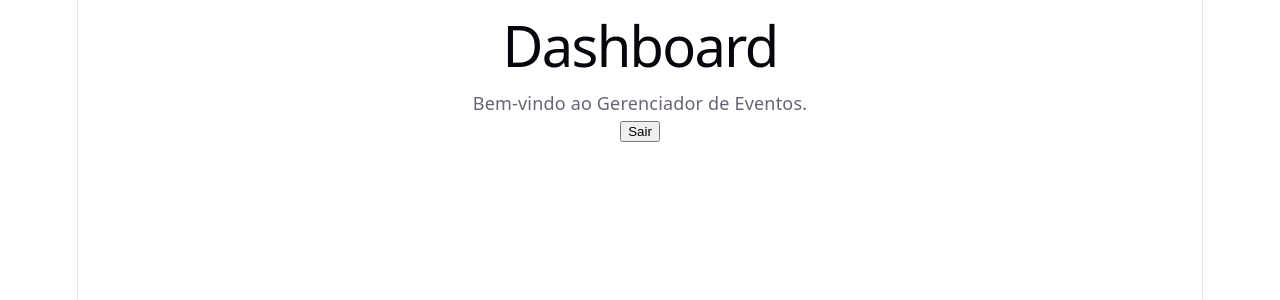
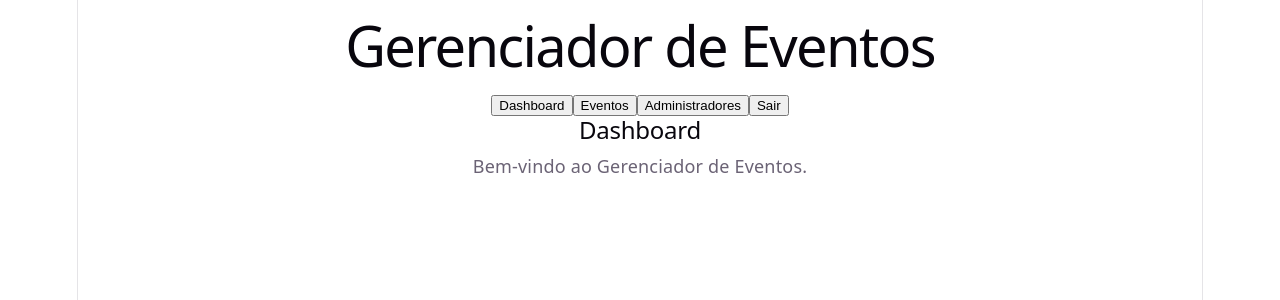
Before and after one commit to LeonamNgr/gerenciador_eventos_FrontEnd, a React (Vite) app: page / in a window 1280 px wide. Shown: the top 300 px of the page. Built offline with nearby package versions, Linux system fonts and the light colour scheme; no server answers; sample sign-in values are in the browser's storage.

Commit message:
feat: implementa layout e navegacao do frontend

```diff
--- a/src/App.jsx
+++ b/src/App.jsx
@@ -1,5 +1,8 @@
-import { Navigate, Route, Routes, useNavigate } from "react-router-dom";
+import { Navigate, Route, Routes } from "react-router-dom";
+import Layout from "./components/Layout";
 import { useAuth } from "./context/AuthContext";
+import Administradores from "./pages/Administradores";
+import Eventos from "./pages/Eventos";
 import Login from "./pages/Login";
 
 function RotaProtegida({ children }) {
@@ -15,31 +18,14 @@ function RotaProtegida({ children }) {
 
 function Dashboard() {
 
-  const { logout } = useAuth();
-  const navigate = useNavigate();
-
-  function handleLogout() {
-
-    logout();
-
-    navigate("/login", { replace: true });
-  }
-
   return (
-    <main>
-      <h1>Dashboard</h1>
+    <section>
+      <h2>Dashboard</h2>
 
       <p>
         Bem-vindo ao Gerenciador de Eventos.
       </p>
-
-      <button
-        type="button"
-        onClick={handleLogout}
-      >
-        Sair
-      </button>
-    </main>
+    </section>
   );
 }
 
@@ -54,13 +40,27 @@ function App() {
       />
 
       <Route
-        path="/"
         element={
           <RotaProtegida>
-            <Dashboard />
+            <Layout />
           </RotaProtegida>
         }
-      />
+      >
+        <Route
+          path="/"
+          element={<Dashboard />}
+        />
+
+        <Route
+          path="/eventos"
+          element={<Eventos />}
+        />
+
+        <Route
+          path="/administradores"
+          element={<Administradores />}
+        />
+      </Route>
 
     </Routes>
   );
--- /dev/null
+++ b/src/components/Layout.jsx
@@ -0,0 +1,57 @@
+import { Outlet, useNavigate } from "react-router-dom";
+import { useAuth } from "../context/AuthContext";
+
+function Layout() {
+
+    const { logout } = useAuth();
+    const navigate = useNavigate();
+
+    function handleLogout() {
+        logout();
+        navigate("/login", { replace: true });
+    }
+
+    return (
+        <div>
+            <header>
+                <h1>Gerenciador de Eventos</h1>
+
+                <nav>
+                    <button
+                        type="button"
+                        onClick={() => navigate("/")}
+                    >
+                        Dashboard
+                    </button>
+
+                    <button
+                        type="button"
+                        onClick={() => navigate("/eventos")}
+                    >
+                        Eventos
+                    </button>
+
+                    <button
+                        type="button"
+                        onClick={() => navigate("/administradores")}
+                    >
+                        Administradores
+                    </button>
+
+                    <button
+                        type="button"
+                        onClick={handleLogout}
+                    >
+                        Sair
+                    </button>
+                </nav>
+            </header>
+
+            <main>
+                <Outlet />
+            </main>
+        </div>
+    );
+}
+
+export default Layout;
--- /dev/null
+++ b/src/pages/Administradores.jsx
@@ -0,0 +1,13 @@
+function Administradores() {
+    return (
+        <section>
+            <h2>Administradores</h2>
+
+            <p>
+                Gerenciamento de administradores.
+            </p>
+        </section>
+    );
+}
+
+export default Administradores;
--- /dev/null
+++ b/src/pages/Eventos.jsx
@@ -0,0 +1,13 @@
+function Eventos() {
+    return (
+        <section>
+            <h2>Eventos</h2>
+
+            <p>
+                Gerenciamento de eventos.
+            </p>
+        </section>
+    );
+}
+
+export default Eventos;
```
